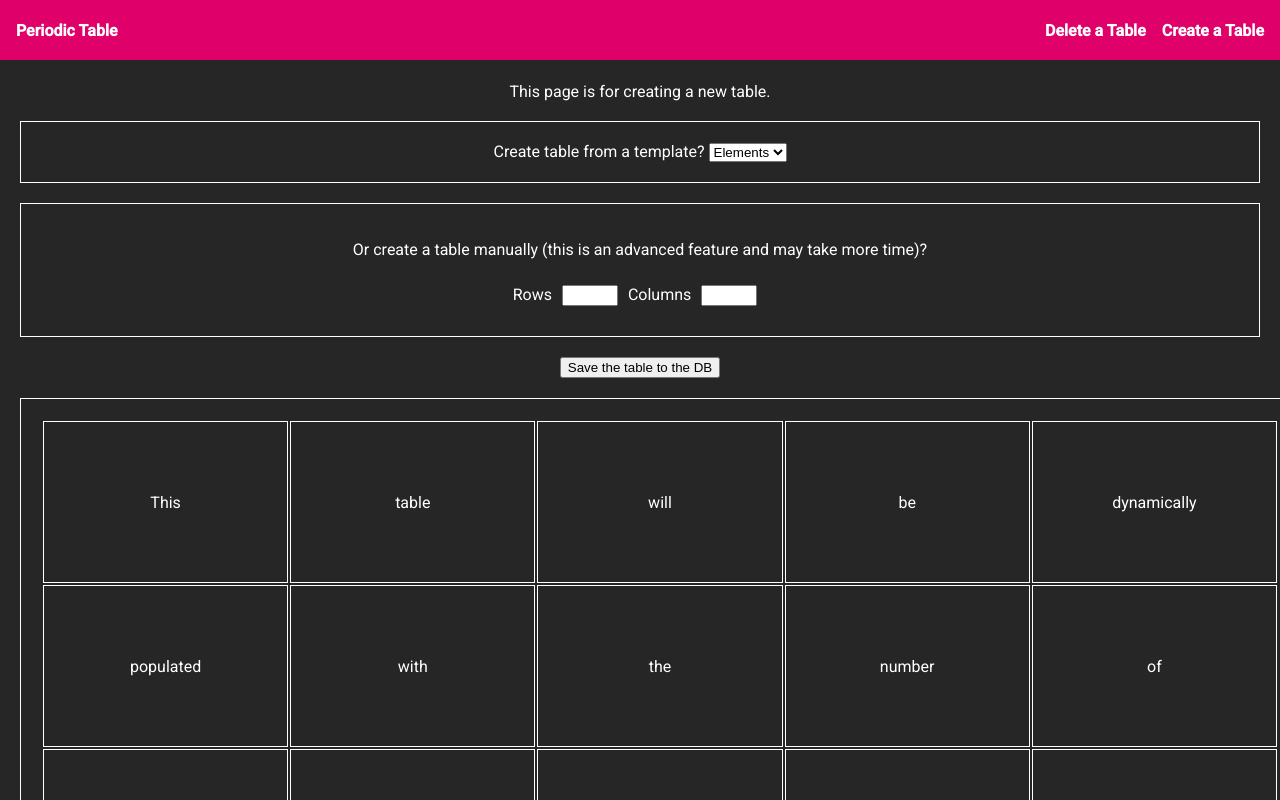
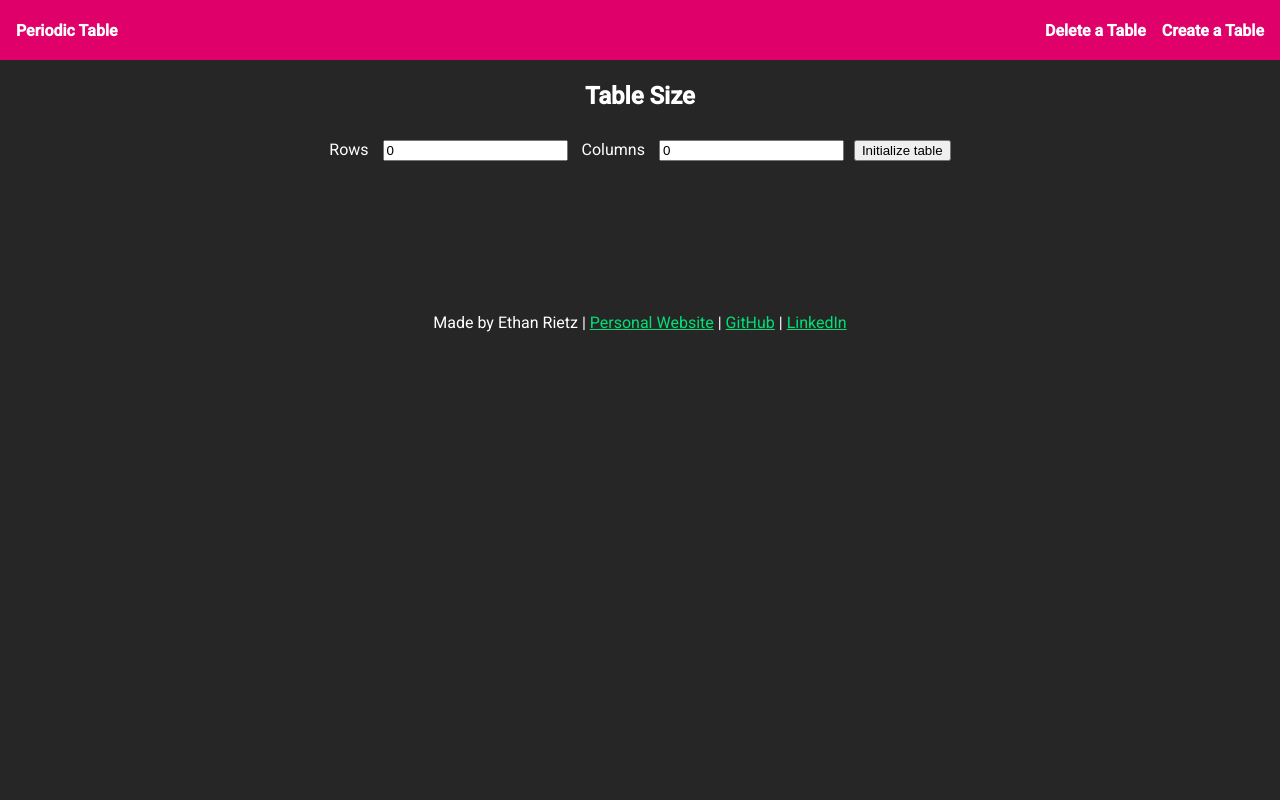
Before and after one commit to erietz/periodic-table, an Angular app in the folder ui/: page /create in a window 1280 px wide. Shown: the top 800 px of the page. Built offline with nearby package versions, Linux system fonts and the light colour scheme.

Commit message:
working on dynamically generating table
- this is a random save before trying inheritance for cells

```diff
--- /dev/null
+++ b/ui/src/app/components/create-cell-form/create-cell-form.component.html
@@ -0,0 +1 @@
+<p>create-cell-form works!</p>
--- /dev/null
+++ b/ui/src/app/components/create-cell-form/create-cell-form.component.ts
@@ -0,0 +1,15 @@
+import { Component, OnInit } from '@angular/core';
+
+@Component({
+  selector: 'app-create-cell-form',
+  templateUrl: './create-cell-form.component.html',
+  styleUrls: ['./create-cell-form.component.scss']
+})
+export class CreateCellFormComponent implements OnInit {
+
+  constructor() { }
+
+  ngOnInit(): void {
+  }
+
+}
--- a/ui/src/app/components/table/table.component.ts
+++ b/ui/src/app/components/table/table.component.ts
@@ -47,10 +47,10 @@ export class TableComponent implements OnInit, OnChanges {
         const d = row[col];
 
         newRow[col] = {
-          'elementSymbol': d['Symbol'],
-          'elementName': d['Name'],
-          'elementNumber': d['AtomicNumber'],
-          'elementProperties': d
+          elementSymbol: d['Symbol'],
+          elementName: d['Name'],
+          elementNumber: d['AtomicNumber'],
+          elementProperties: d
         }
 
         if (d['GroupBlock'] != null && !groups.has(d['GroupBlock'])) {
--- a/ui/src/app/pages/create-table/create-table.component.html
+++ b/ui/src/app/pages/create-table/create-table.component.html
@@ -1,56 +1,85 @@
 <div class="content">
-  <p>
-    This page is for creating a new table.
-  </p>
 
-  <div style="border: 1px solid white; margin: 20px; padding: 20px;">
-    Create table from a template?
-    <select id="tables">
-      <option>Elements</option>
-    </select>
-  </div>
+  <form [formGroup]="tableSizeForm" (ngSubmit)="onSubmit()">
+    <h2>Table Size</h2>
+    <label>
+      Rows
+      <input type="number" formControlName="rows" required>
+    </label>
+    <label>
+      Columns
+      <input type="number" formControlName="columns" required>
+    </label>
 
-  <div style="border: 1px solid white; margin: 20px; padding: 20px;">
-  <p>
-    Or create a table manually (this is an advanced feature and may take more
-    time)?
-  </p>
-
-  <label for="rows">Rows</label>
-  <input name="rows" type="number" min="1" max="50">
-
-  <label for="columns">Columns</label>
-  <input name="columns" type="number" min="1" max="50">
-
-  </div>
-
-  <button>Save the table to the DB</button>
-
+    <button>Initialize table</button>
+  </form>
 
   <table>
     <tbody>
-      <tr>
-        <td class=delete (click)="openDialog()"> This </td>
-        <td class=delete (click)="openDialog()"> table </td>
-        <td class=delete (click)="openDialog()"> will </td>
-        <td class=delete (click)="openDialog()"> be </td>
-        <td class=delete (click)="openDialog()"> dynamically </td>
-      </tr>
-      <tr>
-        <td class="delete" (click)=openDialog()>populated</td>
-        <td class="delete" (click)=openDialog()>with</td>
-        <td class="delete" (click)=openDialog()>the</td>
-        <td class="delete" (click)=openDialog()>number</td>
-        <td class="delete" (click)=openDialog()>of</td>
-      </tr>
-      <tr>
-        <td class="delete" (click)="openDialog()">rows</td>
-        <td class="delete" (click)="openDialog()">and</td>
-        <td class="delete" (click)="openDialog()">columns</td>
-        <td class="delete" (click)="openDialog()">from</td>
-        <td class="delete" (click)="openDialog()">above</td>
-      </tr>
+      <tr *ngFor="let row of table">
+        <td *ngFor="let col of columns">
+          <app-cell
+            [cell]="row[col]"
+            [backgroundColor]="palette[row[col].elementProperties.GroupBlock]"
+            (displayProperties)="populateProperties($event)"
+            >
+          </app-cell>
+        </td>
     </tbody>
   </table>
 
+  <!-- <p> -->
+  <!--   This page is for creating a new table. -->
+  <!-- </p> -->
+
+  <!-- <div style="border: 1px solid white; margin: 20px; padding: 20px;"> -->
+  <!--   Create table from a template? -->
+  <!--   <select id="tables"> -->
+  <!--     <option>Elements</option> -->
+  <!--   </select> -->
+  <!-- </div> -->
+
+  <!-- <div style="border: 1px solid white; margin: 20px; padding: 20px;"> -->
+  <!-- <p> -->
+  <!--   Or create a table manually (this is an advanced feature and may take more -->
+  <!--   time)? -->
+  <!-- </p> -->
+
+  <!-- <label for="rows">Rows</label> -->
+  <!-- <input name="rows" type="number" min="1" max="50"> -->
+
+  <!-- <label for="columns">Columns</label> -->
+  <!-- <input name="columns" type="number" min="1" max="50"> -->
+
+  <!-- </div> -->
+
+  <!-- <button>Save the table to the DB</button> -->
+
+
+  <!-- <table> -->
+  <!--   <tbody> -->
+  <!--     <tr> -->
+  <!--       <td class=delete (click)="openDialog()"> This </td> -->
+  <!--       <td class=delete (click)="openDialog()"> table </td> -->
+  <!--       <td class=delete (click)="openDialog()"> will </td> -->
+  <!--       <td class=delete (click)="openDialog()"> be </td> -->
+  <!--       <td class=delete (click)="openDialog()"> dynamically </td> -->
+  <!--     </tr> -->
+  <!--     <tr> -->
+  <!--       <td class="delete" (click)=openDialog()>populated</td> -->
+  <!--       <td class="delete" (click)=openDialog()>with</td> -->
+  <!--       <td class="delete" (click)=openDialog()>the</td> -->
+  <!--       <td class="delete" (click)=openDialog()>number</td> -->
+  <!--       <td class="delete" (click)=openDialog()>of</td> -->
+  <!--     </tr> -->
+  <!--     <tr> -->
+  <!--       <td class="delete" (click)="openDialog()">rows</td> -->
+  <!--       <td class="delete" (click)="openDialog()">and</td> -->
+  <!--       <td class="delete" (click)="openDialog()">columns</td> -->
+  <!--       <td class="delete" (click)="openDialog()">from</td> -->
+  <!--       <td class="delete" (click)="openDialog()">above</td> -->
+  <!--     </tr> -->
+  <!--   </tbody> -->
+  <!-- </table> -->
+
 </div>
--- a/ui/src/app/pages/create-table/create-table.component.scss
+++ b/ui/src/app/pages/create-table/create-table.component.scss
@@ -12,7 +12,7 @@ input {
 
 table {
   width: 100%;
-  border: 1px solid white;
+  // border: 1px solid white;
   margin: 20px;
   padding: 20px;
 }
--- a/ui/src/app/pages/create-table/create-table.component.ts
+++ b/ui/src/app/pages/create-table/create-table.component.ts
@@ -1,6 +1,13 @@
 import { Component, OnInit } from '@angular/core';
 import { MatDialog } from '@angular/material/dialog';
 import { PopupComponent } from '../../components/popup/popup.component';
+import { FormGroup, FormBuilder } from '@angular/forms';
+import { Row, Column } from "src/app/types/types";
+import { Cell } from "src/app/components/cell/cell.component";
+
+// TODO: A huge portion of this class and the other table class
+// are the exact same. I need to create a common base class that
+// both inherit from.
 
 @Component({
   selector: 'app-create-table',
@@ -9,9 +16,57 @@ import { PopupComponent } from '../../components/popup/popup.component';
 })
 export class CreateTableComponent implements OnInit {
 
-  constructor(private dialog: MatDialog) { }
+  public table: {[index: string]: any}[] = [];
+  public columns: string[] = [];
+  public groups: string[] = [];
+  public palette: {[index: string]: string} = {};
+  public tableSizeForm: FormGroup;
+  public properties: {[index: string]: string} = {};
+
+  constructor(
+    private dialog: MatDialog,
+    private fb: FormBuilder,
+  ) {
+    this.tableSizeForm = this.initTableSizeForm();
+  }
 
   ngOnInit(): void {
+  }
+
+  onSubmit(): void {
+    this.setTable();
+    console.log(this.tableSizeForm);
+  }
+
+  initTableSizeForm(): FormGroup {
+    return this.fb.group({
+      rows: 0,
+      columns: 0,
+    });
+  }
+
+  setTable(): void {
+    const columns = [];
+    for (let i=0; i<this.tableSizeForm.value.columns; i++) {
+      columns.push(`col${i}`);
+    }
+    this.columns = columns;
+
+    const table = [];
+    for (let i=0; i<this.tableSizeForm.value.rows; i++) {
+      const row: {[index: string]: Cell} = {};
+      for (let column of this.columns) {
+        row[column] = {
+          elementSymbol: "foo",
+          elementName: "bar",
+          elementNumber: "bar",
+          elementProperties: {},
+        };
+      }
+      table.push(row);
+    }
+    this.table = table;
+
   }
 
   openDialog() {
@@ -22,4 +77,9 @@ export class CreateTableComponent implements OnInit {
     });
   }
 
+  // used in the html to populates the properties table on the left
+  populateProperties(cell: Cell): void {
+    this.properties = cell.elementProperties;
+  }
+
 }
--- /dev/null
+++ b/ui/src/app/types/types.ts
@@ -0,0 +1,2 @@
+export type Column = {[index: string]: string };
+export type Row = {[index: string]: Column};
--- a/ui/src/assets/periodic_grid.ts
+++ b/ui/src/assets/periodic_grid.ts
@@ -1,5 +1,4 @@
-type Column = {[index: string]: string };
-type Row = {[index: string]: Column};
+import { Row } from "src/app/types/types";
 
 export const periodic_data : Row[] = [
   {
```
Also changed, not shown: ui/src/app/app.module.ts (+5 -2 lines), ui/src/app/components/create-cell-form/create-cell-form.component.scss (added), 1 other file (tests, documents, lock files or other folders).
